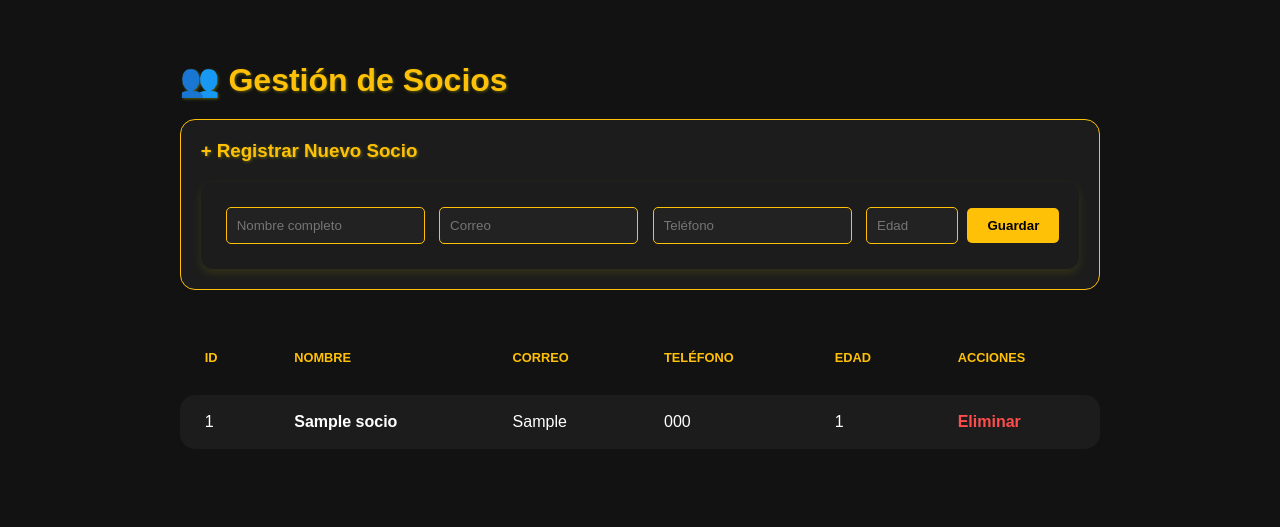
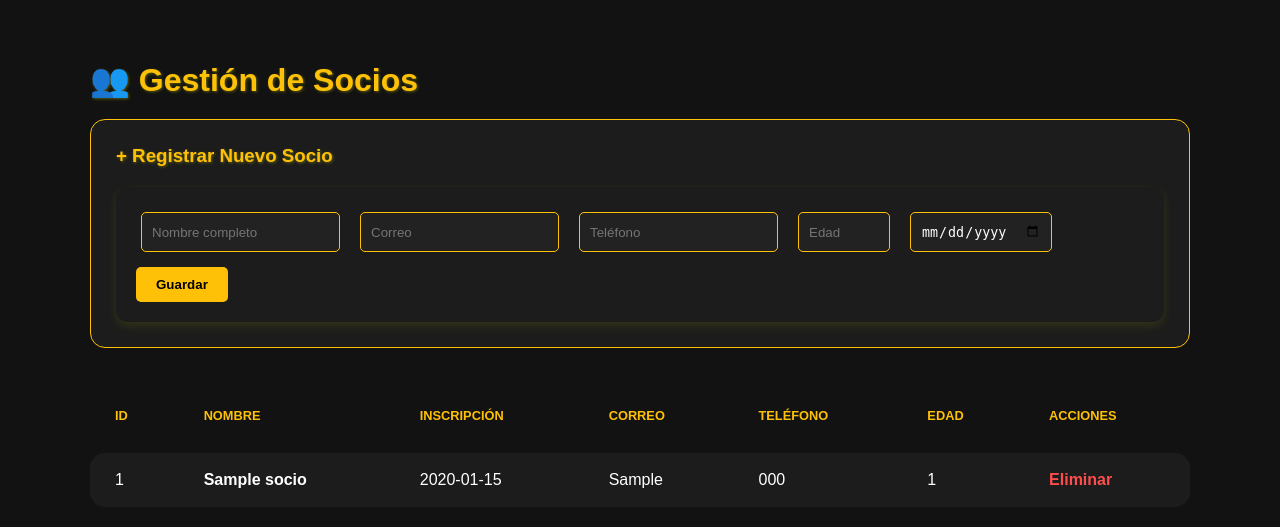
Before and after one commit to davidcuellarbt-hue/gym-api-python, a Flask app: page /socios in a window 1280 px wide. Shown: the part 55-582 px from the top of the page. Run offline with Flask 3, Linux system fonts and the light colour scheme; tables that the repository leaves empty hold one stand-in row (values such as "Sample post").

Commit message:
Update socios.html

```diff
--- a/templates/socios.html
+++ b/templates/socios.html
@@ -7,7 +7,7 @@
     <style>
         table { width: 100%; border-collapse: separate; border-spacing: 0 12px; }
         th, td { padding: 18px 25px !important; text-align: left; }
-        .form-container { background: #1c1c1c; padding: 20px; border-radius: 15px; border: 1px solid #ffc107; margin-bottom: 30px; }
+        .form-container { background: #1c1c1c; padding: 25px; border-radius: 15px; border: 1px solid #ffc107; margin-bottom: 30px; }
         input { padding: 10px; margin: 5px; border-radius: 5px; border: 1px solid #ffc107; background: #222; color: white; }
     </style>
 </head>
@@ -27,11 +27,12 @@
 
         <div class="form-container">
             <h3 style="color: #ffc107; margin-top: 0;">+ Registrar Nuevo Socio</h3>
-            <form action="/agregar_socio" method="POST">
+            <form action="/agregar_socio" method="POST" style="display: flex; flex-wrap: wrap; gap: 10px;">
                 <input type="text" name="nombre" placeholder="Nombre completo" required>
                 <input type="email" name="correo" placeholder="Correo" required>
                 <input type="text" name="telefono" placeholder="Teléfono">
                 <input type="number" name="edad" placeholder="Edad" style="width: 70px;">
+                <input type="date" name="fecha_inscripcion" required title="Fecha de Inscripción">
                 <button type="submit" style="background: #ffc107; color: black; font-weight: bold; border: none; padding: 10px 20px; border-radius: 5px; cursor: pointer;">Guardar</button>
             </form>
         </div>
@@ -41,6 +42,7 @@
                 <tr style="color: #ffc107; text-transform: uppercase; font-size: 0.8rem;">
                     <th>ID</th>
                     <th>Nombre</th>
+                    <th>Inscripción</th>
                     <th>Correo</th>
                     <th>Teléfono</th>
                     <th>Edad</th>
@@ -52,6 +54,7 @@
                 <tr style="background-color: #1c1c1c;">
                     <td style="border-radius: 15px 0 0 15px;">{{ s.idSocio }}</td>
                     <td style="font-weight: bold;">{{ s.nombre }}</td>
+                    <td>{{ s.fecha_inscripcion }}</td>
                     <td>{{ s.correo }}</td>
                     <td>{{ s.telefono }}</td>
                     <td>{{ s.edad }}</td>
```
